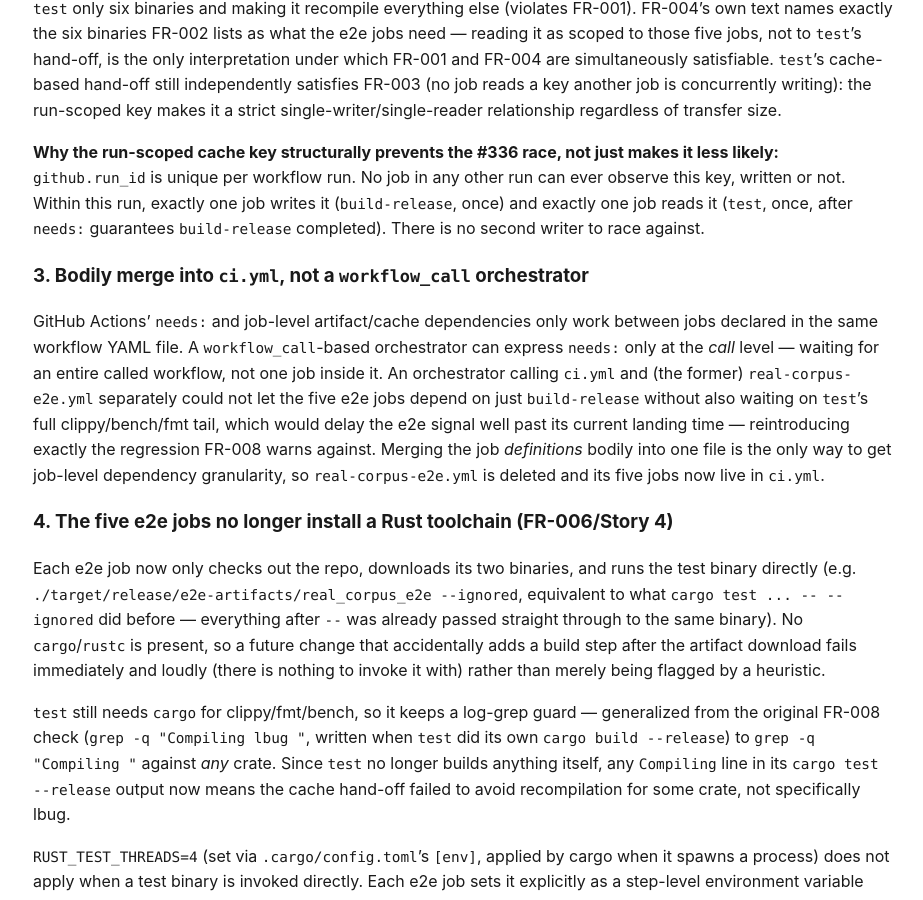
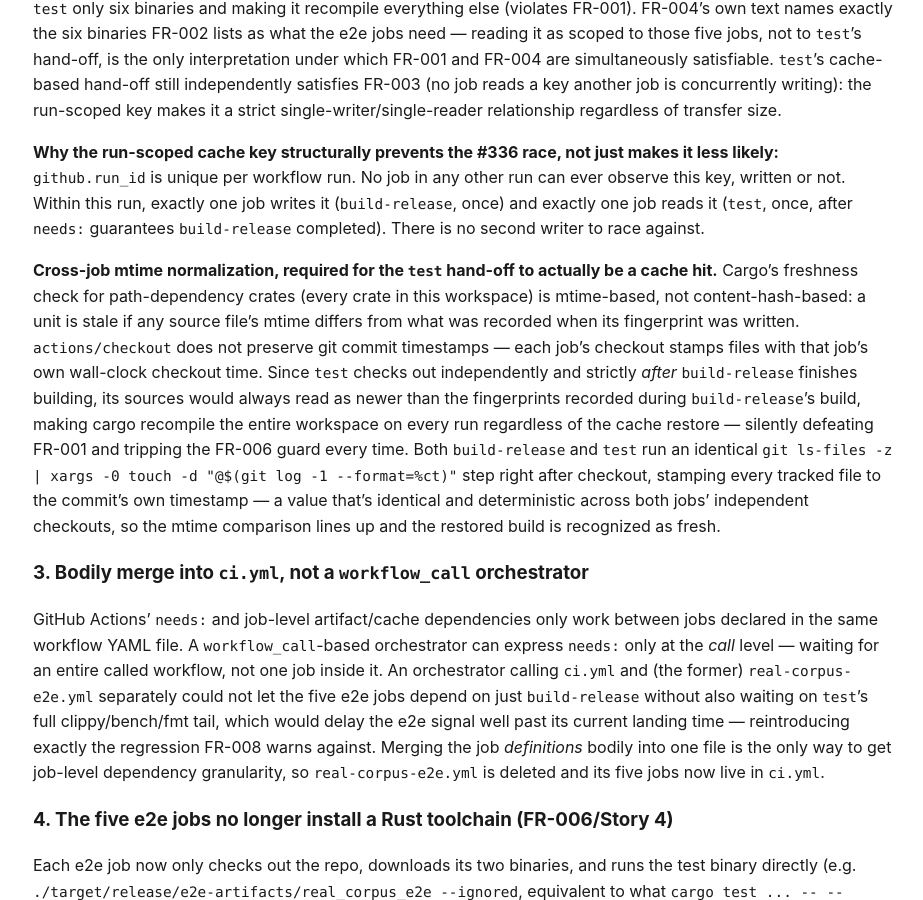
Before and after one commit to verveguy/liminis-context-graph, a Jekyll site: the page built from docs/adr/0341-build-release-artifacts-once.md, in a window 1280 px wide and 900 px high, scrolled down 1307 px. Shown: the whole window, without its empty margins (177-1100 px from the left). Built offline with Jekyll 4.4.1, drawn with Linux system fonts in a browser that asks for light colours; our own code applies the rules of GitHub Pages for plain Markdown files.

Commit message:
fix(ci): normalize source mtimes so test's cache restore is a real cache hit
Cargo's freshness check for path-dependency crates (every crate in this
workspace) is mtime-based. actions/checkout stamps files with wall-clock
checkout time, not the commit's timestamp, and test's own checkout
happens strictly after build-release finishes building — so its sources
would always read as newer than the fingerprints recorded during
build-release's build, forcing a full recompile on every run and
defeating the whole point of this change (and tripping the new FR-006
no-recompile guard every time).

Stamp every tracked file to the commit's own timestamp right after
checkout, identically in both jobs, so the mtime comparison lines up
across their independent checkouts.

```diff
--- a/docs/adr/0341-build-release-artifacts-once.md
+++ b/docs/adr/0341-build-release-artifacts-once.md
@@ -66,6 +66,21 @@ less likely:** `github.run_id` is unique per workflow run. No job in any other r
 ever observe this key, written or not. Within this run, exactly one job writes it
 (`build-release`, once) and exactly one job reads it (`test`, once, after `needs:`
 guarantees `build-release` completed). There is no second writer to race against.
+
+**Cross-job mtime normalization, required for the `test` hand-off to actually be a
+cache hit.** Cargo's freshness check for path-dependency crates (every crate in this
+workspace) is mtime-based, not content-hash-based: a unit is stale if any source file's
+mtime differs from what was recorded when its fingerprint was written. `actions/checkout`
+does not preserve git commit timestamps — each job's checkout stamps files with that
+job's own wall-clock checkout time. Since `test` checks out independently and strictly
+*after* `build-release` finishes building, its sources would always read as newer than
+the fingerprints recorded during `build-release`'s build, making cargo recompile the
+entire workspace on every run regardless of the cache restore — silently defeating
+FR-001 and tripping the FR-006 guard every time. Both `build-release` and `test` run an
+identical `git ls-files -z | xargs -0 touch -d "@$(git log -1 --format=%ct)"` step right
+after checkout, stamping every tracked file to the commit's own timestamp — a value
+that's identical and deterministic across both jobs' independent checkouts, so the
+mtime comparison lines up and the restored build is recognized as fresh.
 
 ### 3. Bodily merge into `ci.yml`, not a `workflow_call` orchestrator
 
```
Also changed, not shown: .github/workflows/ci.yml.
